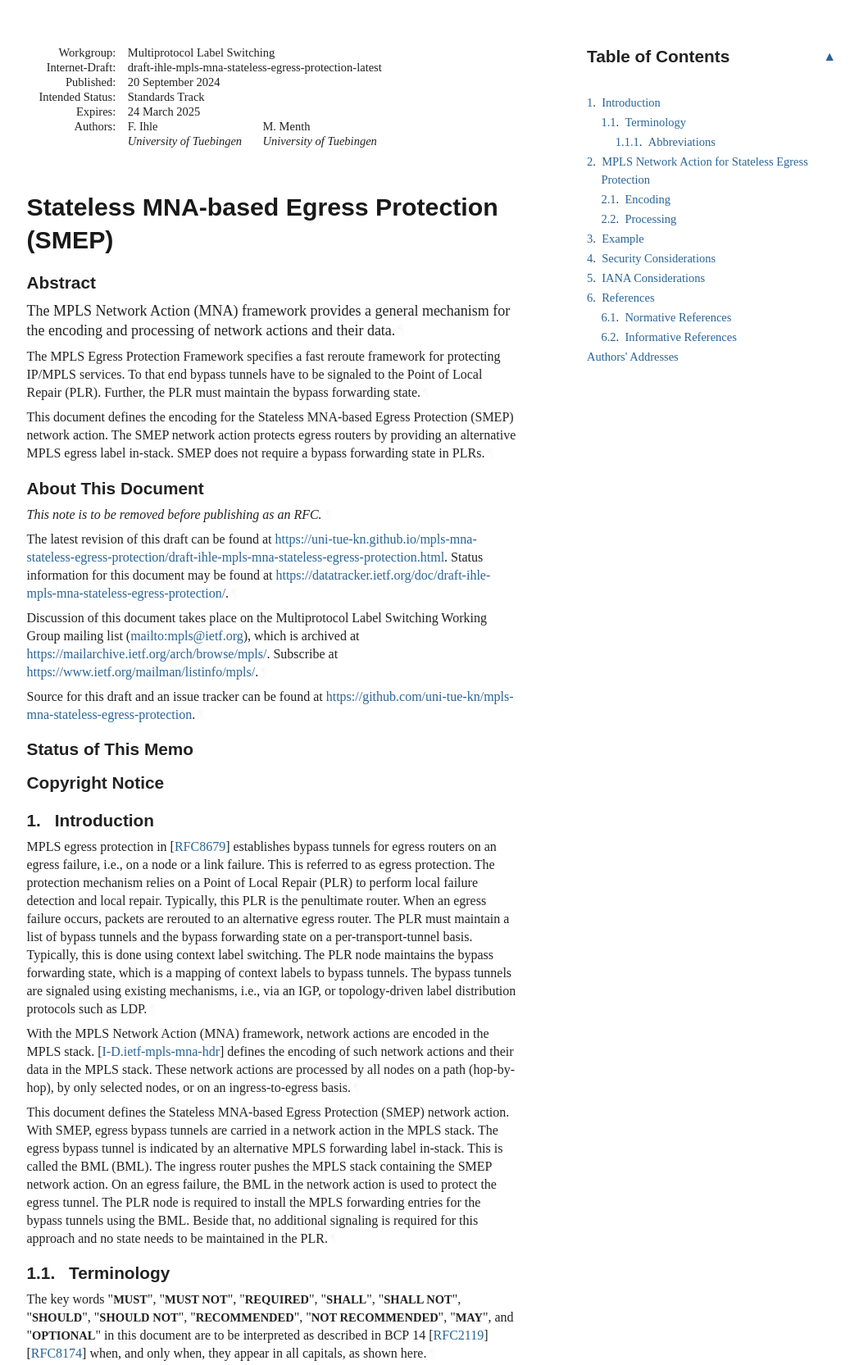
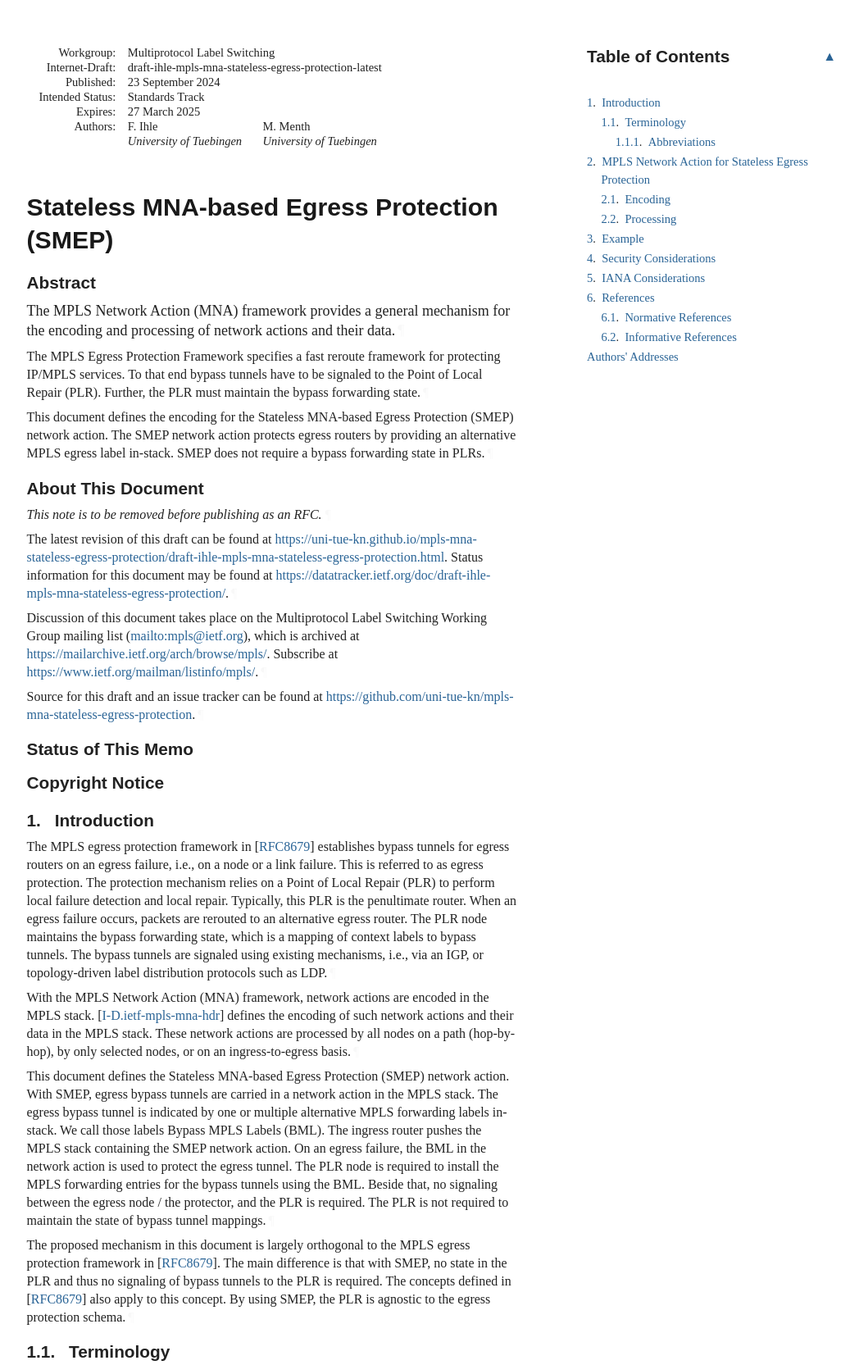
Before and after one commit to uni-tue-kn/mpls-mna-stateless-egress-protection, a plain HTML site: page draft-ihle-mpls-mna-stateless-egress-protection.html in a window 1280 px wide. Shown: the part 20-1685 px from the top of the page at 82% size, without its empty margins (92-1140 px from the left). Drawn offline with Linux system fonts and the light colour scheme; a web font is replaced by a local one.

Commit message:
Script updating gh-pages from 16b5b27. [ci skip]

```diff
--- a/draft-ihle-mpls-mna-stateless-egress-protection.html
+++ b/draft-ihle-mpls-mna-stateless-egress-protection.html
@@ -1036,7 +1036,7 @@ svg :is([fill="white"], [fill^="#fff"]) {
 </tr></thead>
 <tfoot><tr>
 <td class="left">Ihle &amp; Menth</td>
-<td class="center">Expires 24 March 2025</td>
+<td class="center">Expires 27 March 2025</td>
 <td class="right">[Page]</td>
 </tr></tfoot>
 </table>
@@ -1049,12 +1049,12 @@ svg :is([fill="white"], [fill^="#fff"]) {
 <dd class="internet-draft">draft-ihle-mpls-mna-stateless-egress-protection-latest</dd>
 <dt class="label-published">Published:</dt>
 <dd class="published">
-<time datetime="2024-09-20" class="published">20 September 2024</time>
+<time datetime="2024-09-23" class="published">23 September 2024</time>
     </dd>
 <dt class="label-intended-status">Intended Status:</dt>
 <dd class="intended-status">Standards Track</dd>
 <dt class="label-expires">Expires:</dt>
-<dd class="expires"><time datetime="2025-03-24">24 March 2025</time></dd>
+<dd class="expires"><time datetime="2025-03-27">27 March 2025</time></dd>
 <dt class="label-authors">Authors:</dt>
 <dd class="authors">
 <div class="author">
@@ -1114,7 +1114,7 @@ SMEP does not require a bypass forwarding state in PLRs.<a href="#section-abstra
         time. It is inappropriate to use Internet-Drafts as reference
         material or to cite them other than as "work in progress."<a href="#section-boilerplate.1-3" class="pilcrow">¶</a></p>
 <p id="section-boilerplate.1-4">
-        This Internet-Draft will expire on 24 March 2025.<a href="#section-boilerplate.1-4" class="pilcrow">¶</a></p>
+        This Internet-Draft will expire on 27 March 2025.<a href="#section-boilerplate.1-4" class="pilcrow">¶</a></p>
 </section>
 </div>
 <div id="copyright">
@@ -1199,13 +1199,11 @@ SMEP does not require a bypass forwarding state in PLRs.<a href="#section-abstra
       <h2 id="name-introduction">
 <a href="#section-1" class="section-number selfRef">1. </a><a href="#name-introduction" class="section-name selfRef">Introduction</a>
       </h2>
-<p id="section-1-1">MPLS egress protection in <span>[<a href="#RFC8679" class="cite xref">RFC8679</a>]</span> establishes bypass tunnels for egress routers on an egress failure, i.e., on a node or a link failure.
+<p id="section-1-1">The MPLS egress protection framework in <span>[<a href="#RFC8679" class="cite xref">RFC8679</a>]</span> establishes bypass tunnels for egress routers on an egress failure, i.e., on a node or a link failure.
 This is referred to as egress protection.
 The protection mechanism relies on a Point of Local Repair (PLR) to perform local failure detection and local repair.
 Typically, this PLR is the penultimate router.
 When an egress failure occurs, packets are rerouted to an alternative egress router.
-The PLR must maintain a list of bypass tunnels and the bypass forwarding state on a per-transport-tunnel basis.
-Typically, this is done using context label switching.
 The PLR node maintains the bypass forwarding state, which is a mapping of context labels to bypass tunnels.
 The bypass tunnels are signaled using existing mechanisms, i.e., via an IGP, or topology-driven label distribution protocols such as LDP.<a href="#section-1-1" class="pilcrow">¶</a></p>
 <p id="section-1-2">With the MPLS Network Action (MNA) framework, network actions are encoded in the MPLS stack.
@@ -1213,12 +1211,17 @@ The bypass tunnels are signaled using existing mechanisms, i.e., via an IGP, or
 These network actions are processed by all nodes on a path (hop-by-hop), by only selected nodes, or on an ingress-to-egress basis.<a href="#section-1-2" class="pilcrow">¶</a></p>
 <p id="section-1-3">This document defines the Stateless MNA-based Egress Protection (SMEP) network action.
 With SMEP, egress bypass tunnels are carried in a network action in the MPLS stack.
-The egress bypass tunnel is indicated by an alternative MPLS forwarding label in-stack.
-This is called the BML (BML).
+The egress bypass tunnel is indicated by one or multiple alternative MPLS forwarding labels in-stack.
+We call those labels Bypass MPLS Labels (BML).
 The ingress router pushes the MPLS stack containing the SMEP network action.
 On an egress failure, the BML in the network action is used to protect the egress tunnel.
 The PLR node is required to install the MPLS forwarding entries for the bypass tunnels using the BML.
-Beside that, no additional signaling is required for this approach and no state needs to be maintained in the PLR.<a href="#section-1-3" class="pilcrow">¶</a></p>
+Beside that, no signaling between the egress node / the protector, and the PLR is required.
+The PLR is not required to maintain the state of bypass tunnel mappings.<a href="#section-1-3" class="pilcrow">¶</a></p>
+<p id="section-1-4">The proposed mechanism in this document is largely orthogonal to the MPLS egress protection framework in <span>[<a href="#RFC8679" class="cite xref">RFC8679</a>]</span>.
+The main difference is that with SMEP, no state in the PLR and thus no signaling of bypass tunnels to the PLR is required.
+The concepts defined in <span>[<a href="#RFC8679" class="cite xref">RFC8679</a>]</span> also apply to this concept.
+By using SMEP, the PLR is agnostic to the egress protection schema.<a href="#section-1-4" class="pilcrow">¶</a></p>
 <div id="terminology">
 <section id="section-1.1">
         <h3 id="name-terminology">
@@ -1351,11 +1354,11 @@ A list of BMLs <span class="bcp14">MAY</span> be provided as Format D LSEs to en
       </h2>
 <p id="section-3-1">A simple example topology using MNA-based egress protection with an SR bypass tunnel is shown in <a href="#fig-example1" class="auto internal xref">Figure 3</a>.
 Labels A and B are used to forward to the penultimate router.
-From here, two paths are available to an egress node.
-Label C is used to route to the egress node, and labels C' and C'' are used to route to the backup egress node.
+From here, one path is available to the egress node, and one path to the protector.
+Label C is used to route to the egress node, and labels C' and C'' are used to route to the protector.
 If the egress link or router C fails, the PLR can use the bypass tunnel of router C' and C''.
 The MPLS stack pushed by the ingress LER that encodes this functionality for the example topology is shown in <a href="#fig-example1_stack" class="auto internal xref">Figure 4</a>.
-The Network Action Sub-Stack (NAS) for SMEP contains an Format A LSE to indicate the MNA sub-Stack and an Format B LSE.
+The Network Action Sub-Stack (NAS) for SMEP contains an Format A LSE to indicate the MNA sub-stack and an Format B LSE.
 This is required by <span>[<a href="#I-D.ietf-mpls-mna-hdr" class="cite xref">I-D.ietf-mpls-mna-hdr</a>]</span>.
 The Format B LSE can contain arbitrary network actions.<a href="#section-3-1" class="pilcrow">¶</a></p>
 <p id="section-3-2">In the example, LSR A and B pop the labels A and B.
```
Also changed, not shown: draft-ihle-mpls-mna-stateless-egress-protection.txt.
